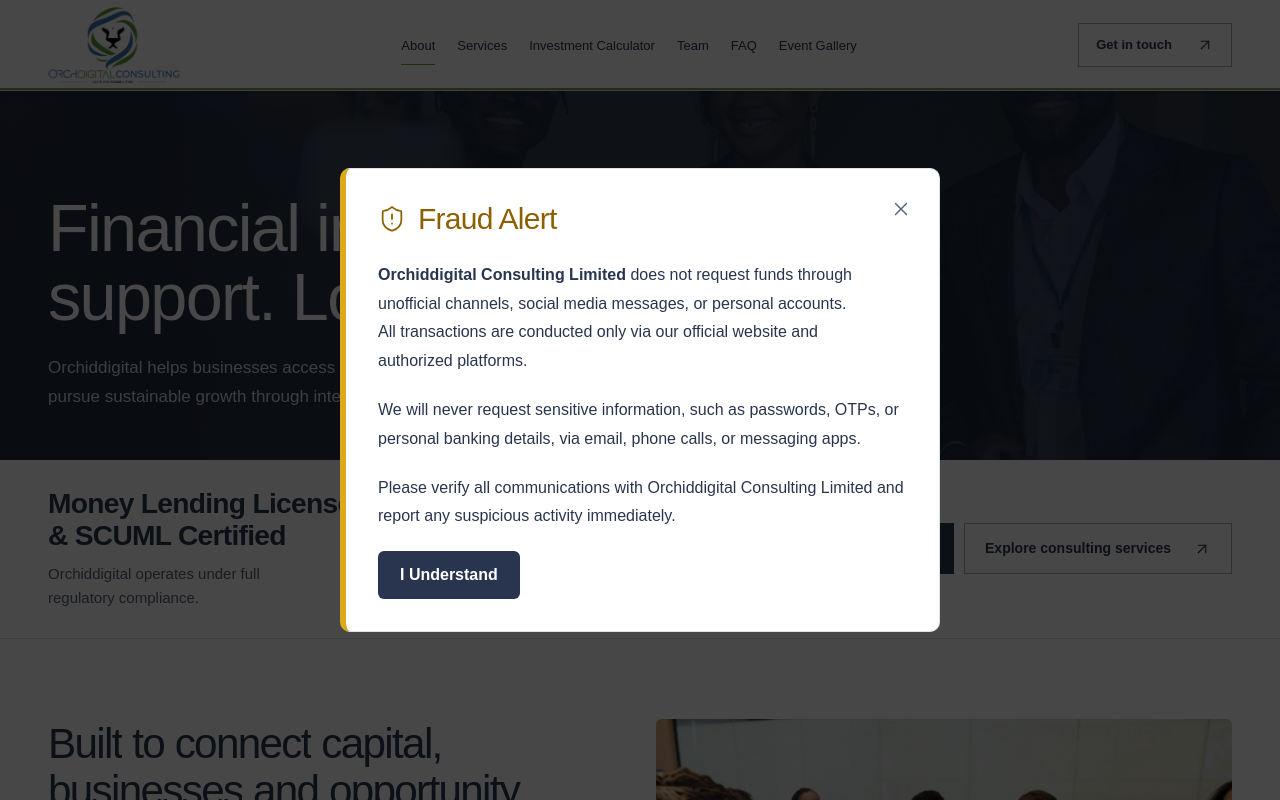
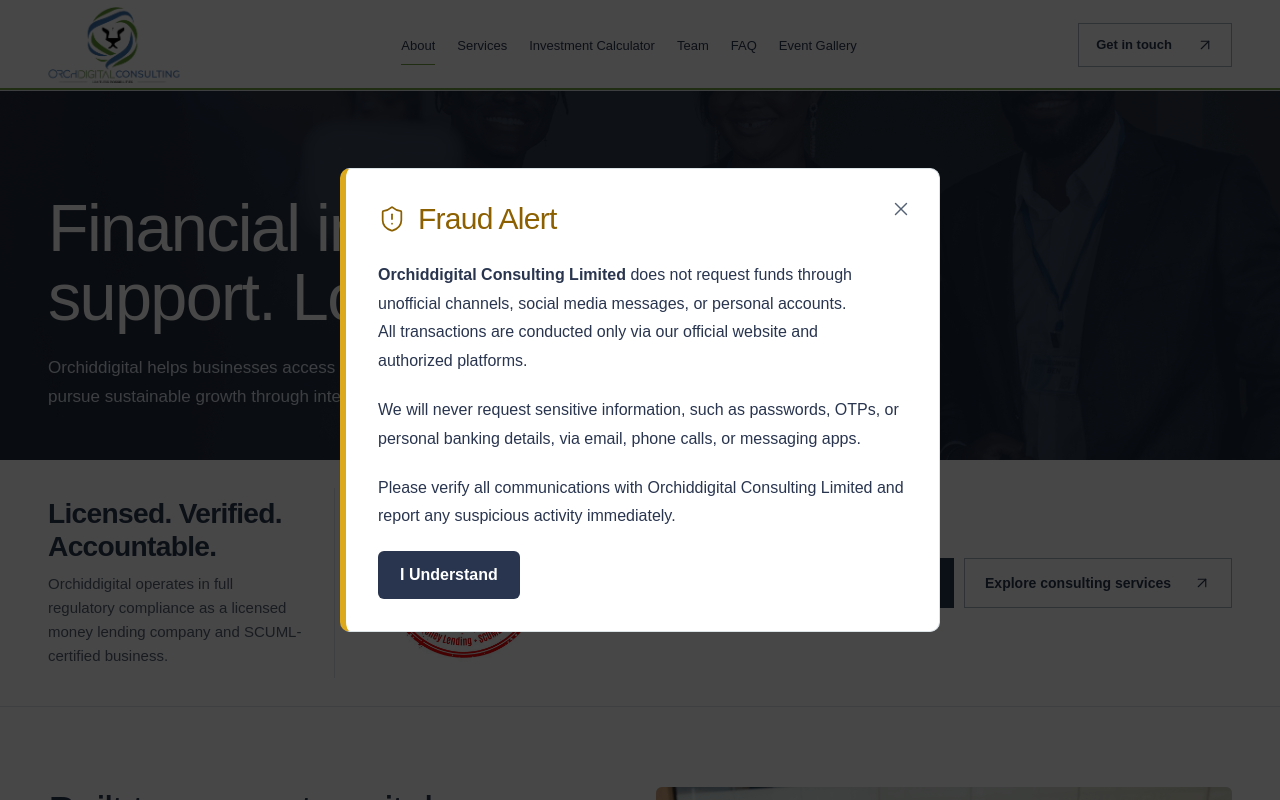
Before and after one commit to Atomic-hacks/orchidconsultations, a React (Vite) app: page /about in a window 1280 px wide. Shown: the top 800 px of the page. Built offline with nearby package versions, Linux system fonts and the light colour scheme.

Commit message:
Enlarge regulatory licence mark

```diff
--- a/src/brand-system.css
+++ b/src/brand-system.css
@@ -348,7 +348,8 @@ p { text-wrap:pretty; }
 .about-trust-copy h2 { color:var(--ink); font-size:clamp(25px,2.2vw,32px); line-height:1.15; font-weight:550; letter-spacing:-.025em; }
 .about-trust-copy p { max-width:62ch; margin-top:9px; color:var(--slate); font-size:15px; line-height:1.6; }
 .about-trust-license { display:flex; align-items:center; gap:14px; margin:0; padding-left:32px; border-left:1px solid var(--line); }
-.about-trust-license img { display:block; width:112px; height:112px; flex:none; border-radius:50%; object-fit:contain; }
+.about-license-mark { display:block; width:190px; height:190px; flex:none; overflow:hidden; border-radius:50%; background:#fff; }
+.about-license-mark img { display:block; width:100%; height:100%; object-fit:cover; transform:scale(1.45); }
 .about-trust-license figcaption { max-width:16ch; color:var(--ink); font-size:13px; line-height:1.4; font-weight:600; }
 .about-trust-actions { display:flex; align-items:center; justify-content:flex-end; gap:10px; }
 .about-trust-actions .signature-button { white-space:nowrap; }
@@ -383,7 +384,7 @@ p { text-wrap:pretty; }
  .about-trust-grid { display:block; padding-block:24px; }
  .about-trust-copy p { font-size:14px; }
  .about-trust-license { margin-top:18px; padding:16px 0 0; border-top:1px solid var(--line); border-left:0; }
- .about-trust-license img { width:96px; height:96px; }
+ .about-license-mark { width:150px; height:150px; }
  .about-trust-actions { display:grid; grid-template-columns:1fr; margin-top:18px; }
  .about-trust-actions .signature-button { width:100%; }
  .about-story-copy { gap:12px; }
--- a/src/pages/About.tsx
+++ b/src/pages/About.tsx
@@ -49,12 +49,14 @@ export default function About() {
     <section className="about-trust-v2" aria-labelledby="about-trust-title">
       <Container className="about-trust-grid">
         <div className="about-trust-copy">
-          <h2 id="about-trust-title">Money Lending License &amp; SCUML Certified</h2>
-          <p>Orchiddigital operates under full regulatory compliance.</p>
+          <h2 id="about-trust-title">Licensed. Verified. Accountable.</h2>
+          <p>Orchiddigital operates in full regulatory compliance as a licensed money lending company and SCUML-certified business.</p>
         </div>
         <figure className="about-trust-license">
-          <img src="/liscence.jpg" alt="Money Lending License and SCUML certification" width="1080" height="1080" />
-          <figcaption>Regulatory credentials</figcaption>
+          <span className="about-license-mark">
+            <img src="/liscence.jpg" alt="Money Lending License and SCUML certification" width="1280" height="1280" />
+          </span>
+          <figcaption>Money Lending License &amp; SCUML Certified</figcaption>
         </figure>
         <div className="about-trust-actions" aria-label="Choose how to work with Orchid">
           <Button to="/contact?service=access-to-finance">Discuss funding needs</Button>
```
